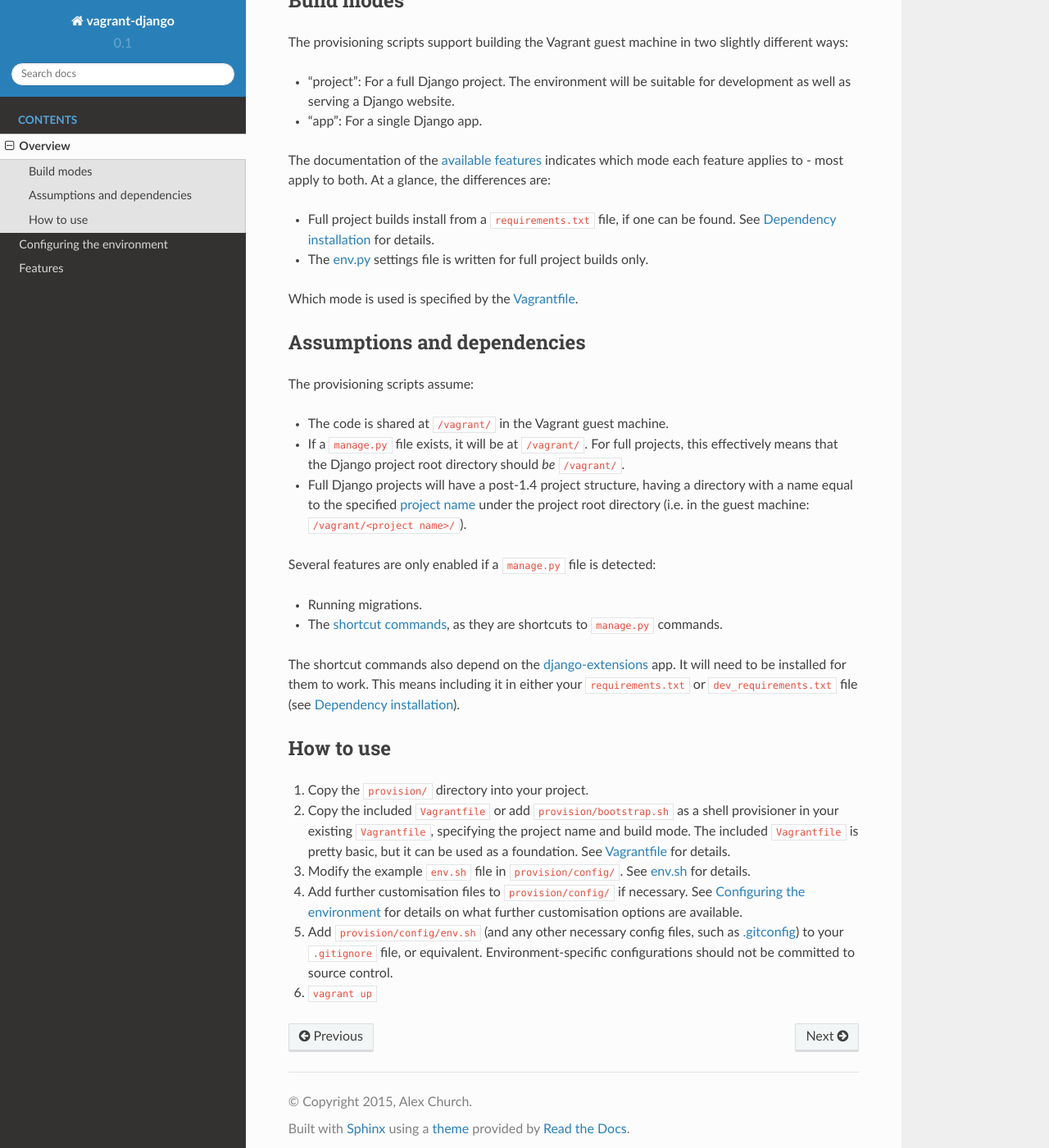
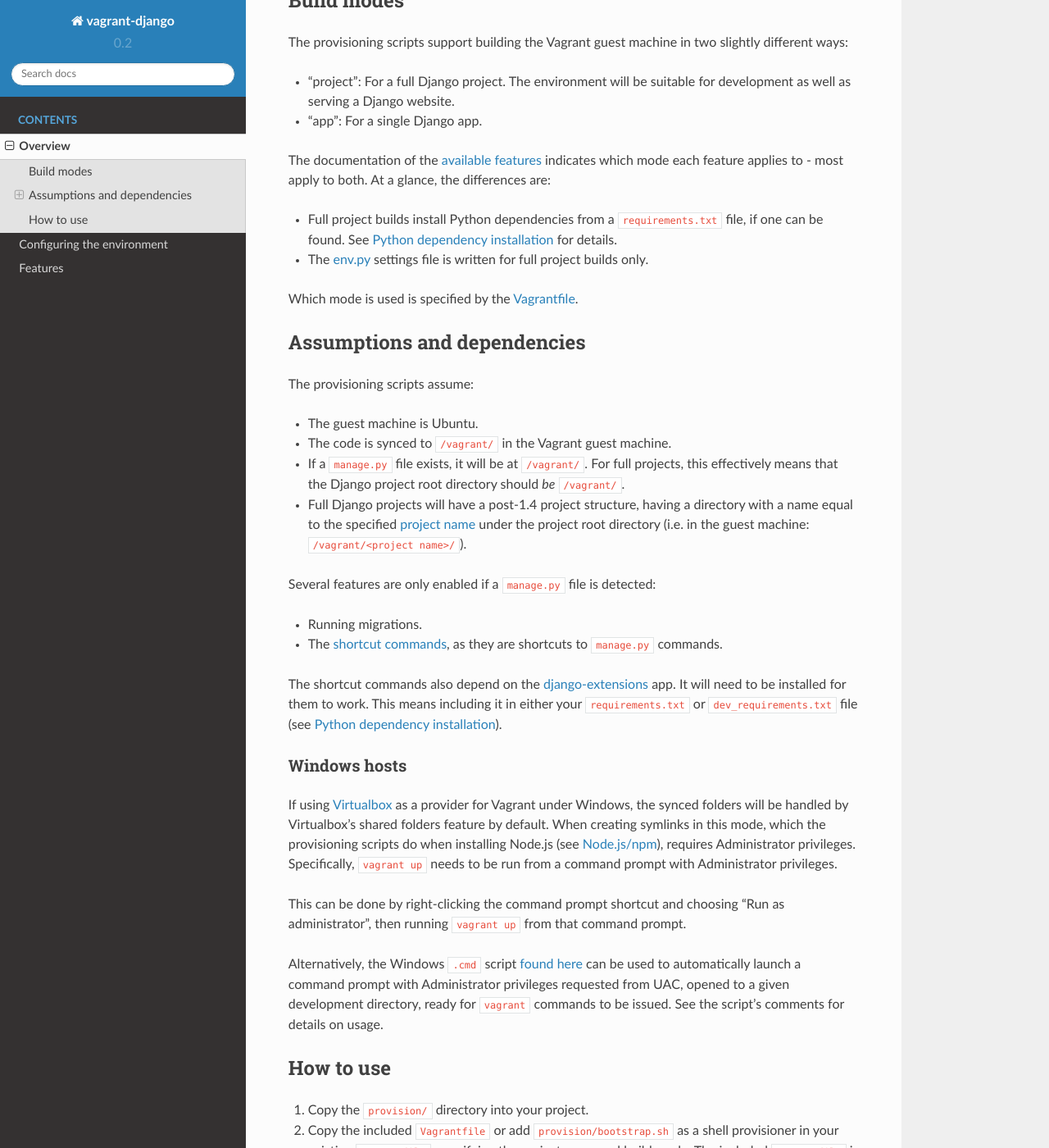
Before and after one commit to oogles/vagrant-django, a Sphinx documentation site: the page built from docs/overview.rst, in a window 1280 px wide and 1400 px high, scrolled down 392 px. Shown: the whole window at 82% size. Built offline with Sphinx 7.4.7 and the Read the Docs theme 2.0.0, drawn with Linux system fonts in a browser that asks for light colours; some of the changed text lies outside the part shown.

Commit message:
Added provisioning for node.js/npm for development environments.

```diff
--- a/CHANGELOG.rst
+++ b/CHANGELOG.rst
@@ -5,6 +5,7 @@
 0.2
 ===
 
+* Added provisioning for node.js/npm, and detection of a ``package.json``, for development environments.
 * Fixed bug writing shortcut scripts.
 * Added provisioning for the silver searcher (ag).
 * Renamed ``env.sh`` setting ``TIMEZONE`` to ``TIME_ZONE``, and added to ``env.py``.
--- a/README.rst
+++ b/README.rst
@@ -19,7 +19,8 @@
 * Custom SSH public key
 * Git
 * Ag (silver searcher), for code search
-* Virtualenv, with Python dependencies installed
+* Virtualenv, plus installation of Python dependencies
+* Node.js and npm, plus installation of Node.js dependencies
 * PostgreSQL, with default database and user
 * Migrations run against new database
 * An environment-specific Python settings file
@@ -36,6 +37,8 @@
 #.  Add ``provision/config/env.sh`` (and any other necessary config files, such as `.gitconfig <https://vagrant-django.readthedocs.org/en/latest/config.html#conf-gitconfig>`_) to your ``.gitignore`` file, or equivalent. Environment-specific configurations should not be committed to source control.
 #. ``vagrant up``
 
+**IMPORTANT NOTE:** When running a Windows host and using VirtualBox shared folders, ``vagrant up`` must be run with Administrator privileges to allow the creation of symlinks in the synced folder. See `the documentation <https://vagrant-django.readthedocs.org/en/latest/overview.html#assumptions-dependencies-windows>`_ for details.
+
 
 Assumptions and dependencies
 ============================
--- a/docs/conf.py
+++ b/docs/conf.py
@@ -55,9 +55,9 @@
 # built documents.
 #
 # The short X.Y version.
-version = '0.1'
+version = '0.2'
 # The full version, including alpha/beta/rc tags.
-release = '0.1'
+release = '0.2'
 
 # The language for content autogenerated by Sphinx. Refer to documentation
 # for a list of supported languages.
--- a/docs/config.rst
+++ b/docs/config.rst
@@ -88,7 +88,7 @@
 
 The flag affects:
 
-* :ref:`feat-dependencies`: If ``1``, a ``dev_requirements.txt`` file will be used, if present, to install development-only Python dependencies.
+* :ref:`feat-py-dependencies`: If ``1``, a ``dev_requirements.txt`` file will be used, if present, to install development-only Python dependencies.
 * :ref:`feat-env-py`: If ``1``, ``DEBUG=True`` is set, otherwise ``DEBUG=False`` is.
 
 .. _conf-var-time-zone:
--- a/docs/overview.rst
+++ b/docs/overview.rst
@@ -18,7 +18,7 @@
 
 The documentation of the :doc:`available features <features>` indicates which mode each feature applies to - most apply to both. At a glance, the differences are:
 
-* Full project builds install from a ``requirements.txt`` file, if one can be found. See :ref:`feat-dependencies` for details.
+* Full project builds install Python dependencies from a ``requirements.txt`` file, if one can be found. See :ref:`feat-py-dependencies` for details.
 * The :ref:`feat-env-py` settings file is written for full project builds only.
 
 Which mode is used is specified by the :ref:`conf-vagrantfile`.
@@ -31,7 +31,8 @@
 
 The provisioning scripts assume:
 
-* The code is shared at ``/vagrant/`` in the Vagrant guest machine.
+* The guest machine is Ubuntu.
+* The code is synced to ``/vagrant/`` in the Vagrant guest machine.
 * If a ``manage.py`` file exists, it will be at ``/vagrant/``. For full projects, this effectively means that the Django project root directory should *be* ``/vagrant/``.
 * Full Django projects will have a post-1.4 project structure, having a directory with a name equal to the specified :ref:`project name <conf-var-project-name>` under the project root directory (i.e. in the guest machine: ``/vagrant/<project name>/``).
 
@@ -40,7 +41,18 @@
 * Running migrations.
 * The :ref:`shortcut commands <feat-commands>`, as they are shortcuts to ``manage.py`` commands.
 
-The shortcut commands also depend on the `django-extensions <https://github.com/django-extensions/django-extensions>`_ app. It will need to be installed for them to work. This means including it in either your ``requirements.txt`` or ``dev_requirements.txt`` file (see :ref:`feat-dependencies`).
+The shortcut commands also depend on the `django-extensions <https://github.com/django-extensions/django-extensions>`_ app. It will need to be installed for them to work. This means including it in either your ``requirements.txt`` or ``dev_requirements.txt`` file (see :ref:`feat-py-dependencies`).
+
+.. _assumptions-dependencies-windows:
+
+Windows hosts
+-------------
+
+If using `Virtualbox <https://www.virtualbox.org/>`_ as a provider for Vagrant under Windows, the synced folders will be handled by Virtualbox's shared folders feature by default. When creating symlinks in this mode, which the provisioning scripts do when installing Node.js (see :ref:`feat-node`), requires Administrator privileges. Specifically, ``vagrant up`` needs to be run from a command prompt with Administrator privileges.
+
+This can be done by right-clicking the command prompt shortcut and choosing "Run as administrator", then running ``vagrant up`` from that command prompt.
+
+Alternatively, the Windows ``.cmd`` script `found here <https://gist.github.com/oogles/a6de0462cfa755013a90>`_ can be used to automatically launch a command prompt with Administrator privileges requested from UAC, opened to a given development directory, ready for ``vagrant`` commands to be issued. See the script's comments for details on usage.
 
 
 How to use
@@ -52,3 +64,6 @@
 #.  Add further customisation files to ``provision/config/`` if necessary. See :doc:`config` for details on what further customisation options are available.
 #.  Add ``provision/config/env.sh`` (and any other necessary config files, such as :ref:`conf-gitconfig`) to your ``.gitignore`` file, or equivalent. Environment-specific configurations should not be committed to source control.
 #. ``vagrant up``
+
+.. note::
+    When running a Windows host and using VirtualBox shared folders, ``vagrant up`` must be run with Administrator privileges to allow the creation of symlinks in the synced folder. See :ref:`assumptions-dependencies-windows` for details.
```
Also changed, not shown: docs/features.rst (+39 -18 lines), 6 other files.
